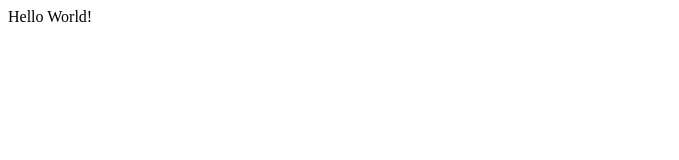
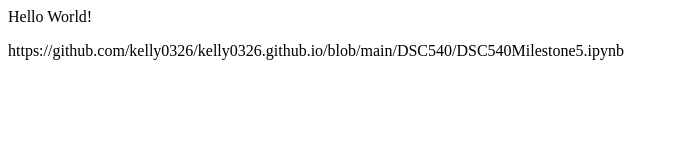
Before and after one commit to kelly0326/Portfolio, a plain HTML site: page DSC540/index.html in a window 1280 px wide. Shown: the whole page, without its empty margins (0-679 px from the left). Drawn offline with Linux system fonts and the light colour scheme.

Commit message:
Update index.html

```diff
--- a/DSC540/index.html
+++ b/DSC540/index.html
@@ -3,3 +3,4 @@
     <p>Hello World!</p>
   </body>
 </html>
+https://github.com/kelly0326/kelly0326.github.io/blob/main/DSC540/DSC540Milestone5.ipynb
```
